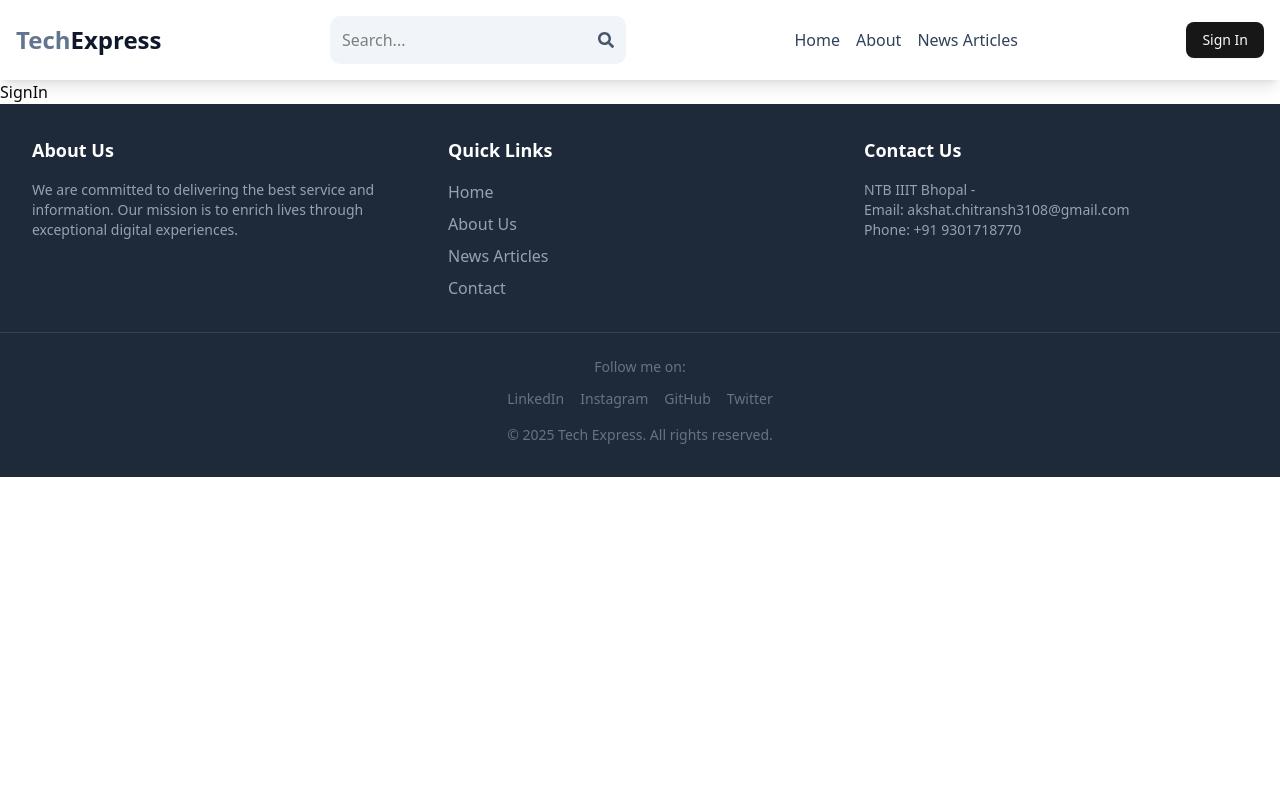
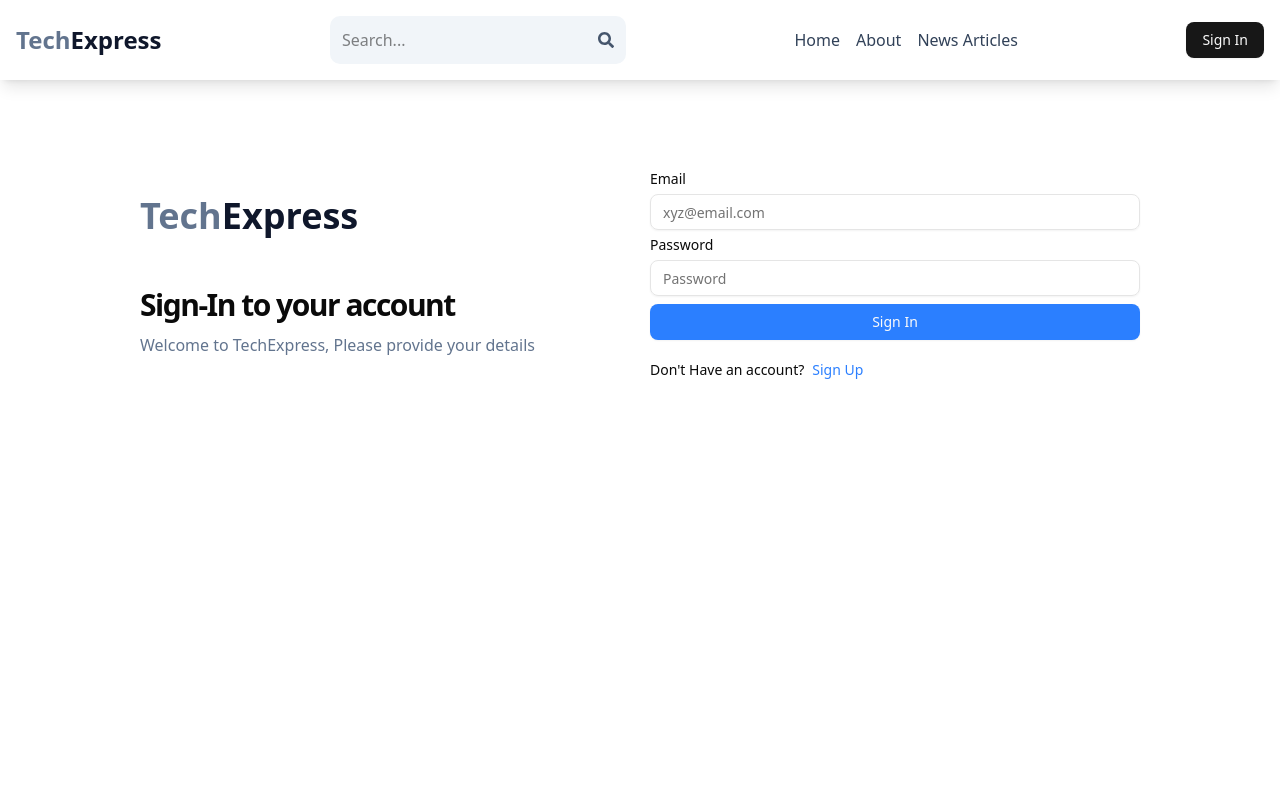
Before and after one commit to akshatchitransh/Tech_Express_, a React (Vite) app in the folder frontend/: page /sign-in in a window 1280 px wide. Shown: the top 800 px of the page. Built offline with nearby package versions, Linux system fonts and the light colour scheme.

Commit message:
sign-in functionality created

```diff
--- a/frontend/src/auth/forms/SignInForm.jsx
+++ b/frontend/src/auth/forms/SignInForm.jsx
@@ -1,9 +1,178 @@
-import React from 'react'
+import React, { useState } from "react"
+import { Link, useNavigate } from "react-router-dom"
+
+import { z } from "zod"
+import { zodResolver } from "@hookform/resolvers/zod"
+import { useForm } from "react-hook-form"
+import { Button } from "@/components/ui/button"
+import {
+  Form,
+  FormControl,
+  FormDescription,
+  FormField,
+  FormItem,
+  FormLabel,
+  FormMessage,
+} from "@/components/ui/form"
+import { Input } from "@/components/ui/input"
+import { Toaster } from "../../components/ui/sonner"
+import { toast } from "sonner"
+
+
+const formSchema = z.object({
+
+  email: z.string(),
+  password: z
+    .string()
+    .min(8, { message: "Password must be atleast 8 characters." }),
+})
 
 const SignInForm = () => {
+
+  const navigate = useNavigate()
+
+  const [loading, setLoading] = useState(false)
+  const [errorMessage, setErrorMessage] = useState(null)
+
+
+  const form = useForm({
+    resolver: zodResolver(formSchema),
+    defaultValues: {
+
+      email: "",
+      password: "",
+    },
+  })
+
+
+  async function onSubmit(values) {
+    try {
+      setLoading(true)
+      setErrorMessage(null)
+
+      const res = await fetch("/api/auth/signin", {
+        method: "POST",
+        headers: { "Content-Type": "application/json" },
+        body: JSON.stringify(values),
+      })
+
+      const data = await res.json()
+
+      if (data.success === false) {
+        setLoading(false)
+        toast({ title: "Sign in failed! Please try again." })
+
+        return setErrorMessage(data.message)
+      }
+
+      setLoading(false)
+
+      if (res.ok) {
+        toast({ title: "Sign in Successful!" })
+        navigate("/")
+      }
+    } catch (error) {
+      setErrorMessage(error.message)
+      setLoading(false)
+      toast({ title: "Something went wrong!" })
+    }
+  }
+
   return (
-    <div>
-      SignIn
+    <div className="min-h-screen mt-20">
+      <div className="flex p-3 max-w-3xl sm:max-w-5xl mx-auto flex-col md:flex-row md:items-center gap-5">
+        {/* left */}
+        <div className="flex-1">
+          <Link
+            to={"/"}
+            className="font-bold text-2xl sm:text-4xl flex flex-wrap"
+          >
+            <span className="text-slate-500">Tech</span>
+            <span className="text-slate-900">Express</span>
+          </Link>
+
+          <h2 className="text-[24px] md:text-[30px] font-bold leading-[140%] tracking-tighter pt-5 sm:pt-12">
+            Sign-In to your account
+          </h2>
+
+          <p className="text-slate-500 text-[14px] font-medium leading-[140%] md:text-[16px] md:font-normal mt-2">
+            Welcome to TechExpress, Please provide your details
+          </p>
+        </div>
+
+        {/* right */}
+        <div className="flex-1">
+          <Form {...form}>
+            <form onSubmit={form.handleSubmit(onSubmit)} className="space-y-2">
+
+
+              <FormField
+                control={form.control}
+                name="email"
+                render={({ field }) => (
+                  <FormItem>
+                    <FormLabel>Email</FormLabel>
+
+                    <FormControl>
+                      <Input
+                        type="email"
+                        placeholder="xyz@email.com"
+                        {...field}
+                      />
+                    </FormControl>
+
+                    <FormMessage />
+                  </FormItem>
+                )}
+              />
+
+              <FormField
+                control={form.control}
+                name="password"
+                render={({ field }) => (
+                  <FormItem>
+                    <FormLabel>Password</FormLabel>
+
+                    <FormControl>
+                      <Input
+                        type="password"
+                        placeholder="Password"
+                        {...field}
+                      />
+                    </FormControl>
+
+                    <FormMessage />
+                  </FormItem>
+                )}
+              />
+
+              <Button
+                type="submit"
+                className="bg-blue-500 w-full"
+                disabled={loading}
+              >
+                {loading ? (
+                  <span className="animate-pulse">Loading...</span>
+                ) : (
+                  <span>Sign In</span>
+                )}
+              </Button>
+
+
+            </form>
+          </Form>
+
+          <div className="flex gap-2 text-sm mt-5">
+            <span>Don't Have an account?</span>
+
+            <Link to="/sign-up" className="text-blue-500">
+              Sign Up
+            </Link>
+          </div>
+
+          {errorMessage && <p className="mt-5 text-red-500">{errorMessage}</p>}
+        </div>
+      </div>
     </div>
   )
 }
--- a/frontend/src/auth/forms/SignUpForm.jsx
+++ b/frontend/src/auth/forms/SignUpForm.jsx
@@ -89,8 +89,8 @@ const SignUpForm = () => {
             to={"/"}
             className="font-bold text-2xl sm:text-4xl flex flex-wrap"
           >
-            <span className="text-slate-500">Morning</span>
-            <span className="text-slate-900">Dispatch</span>
+            <span className="text-slate-500">Tech</span>
+            <span className="text-slate-900">Express</span>
           </Link>
 
           <h2 className="text-[24px] md:text-[30px] font-bold leading-[140%] tracking-tighter pt-5 sm:pt-12">
@@ -98,7 +98,7 @@ const SignUpForm = () => {
           </h2>
 
           <p className="text-slate-500 text-[14px] font-medium leading-[140%] md:text-[16px] md:font-normal mt-2">
-            Welcome to Morning Dispatch, Please provide your details
+            Welcome to TechExpress, Please provide your details
           </p>
         </div>
 
```
